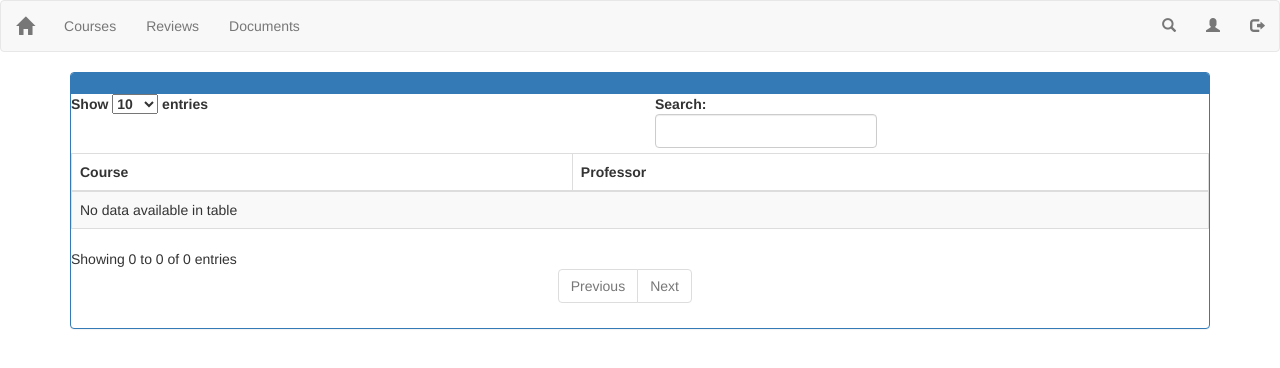
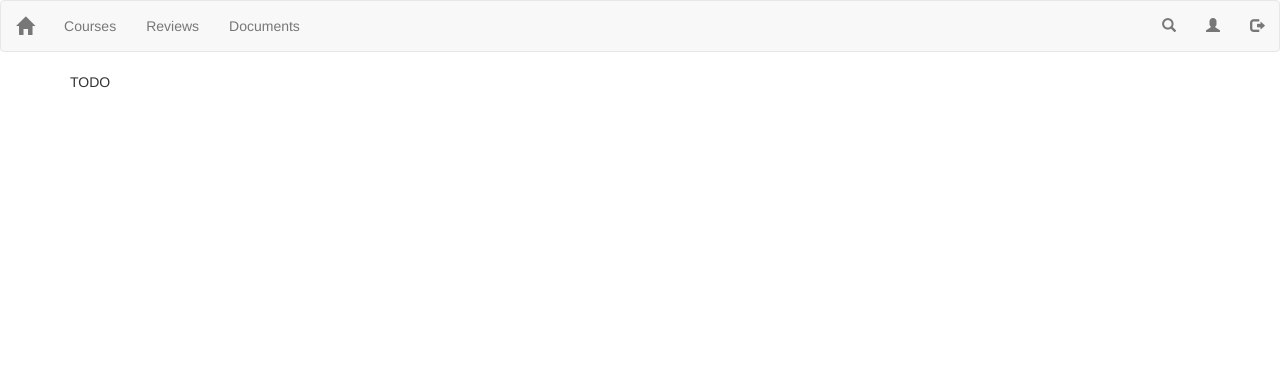
Before and after one commit to jangsutsr/Columbia-Corse-Portal, a Python web app: template templates/course.html in a window 1280 px wide. Shown: the top 368 px of the page. Run offline with Jinja, Linux system fonts and the light colour scheme; the template is opened without the code that fills it, so the values that code supplies are empty; some libraries are stand-ins or nearby versions.

```diff
--- a/templates/course.html
+++ b/templates/course.html
@@ -17,33 +17,5 @@
 {% endblock %}
 
 {% block body %}
-<div class="panel panel-primary">
-  <!-- Default panel contents -->
-  <div class="panel-heading"></div>
-
-  <!-- Table -->
-  <table id="courses_table" class="table table-striped table-bordered" cellspacing="0" width="100%">
-     <thead>
-        <tr>
-           <th>Course</th>
-           <th>Professor</th>
-        </tr>
-     </thead>
-
-     <tbody>
-         {% for course in courses %}
-        <tr>
-              <td><a href="course.html">{{ course[0] }}</a></td>
-              <td><a href="prof.html">{{ course[1] }}</a></td>
-        </tr>
-        {% endfor %}
-     </tbody>
-
-  </table>
-</div>
-
-<script src="../static/scripts/course.js"></script>
-<script src="https://cdn.datatables.net/1.10.11/js/jquery.dataTables.min.js"></script>
-<script src="https://cdn.datatables.net/1.10.11/js/dataTables.bootstrap.min.js"></script>
-
+  TODO
 {% endblock %}
```
Also changed, not shown: application.py (+4 -5 lines), templates/courses.html (+25 -5 lines).
